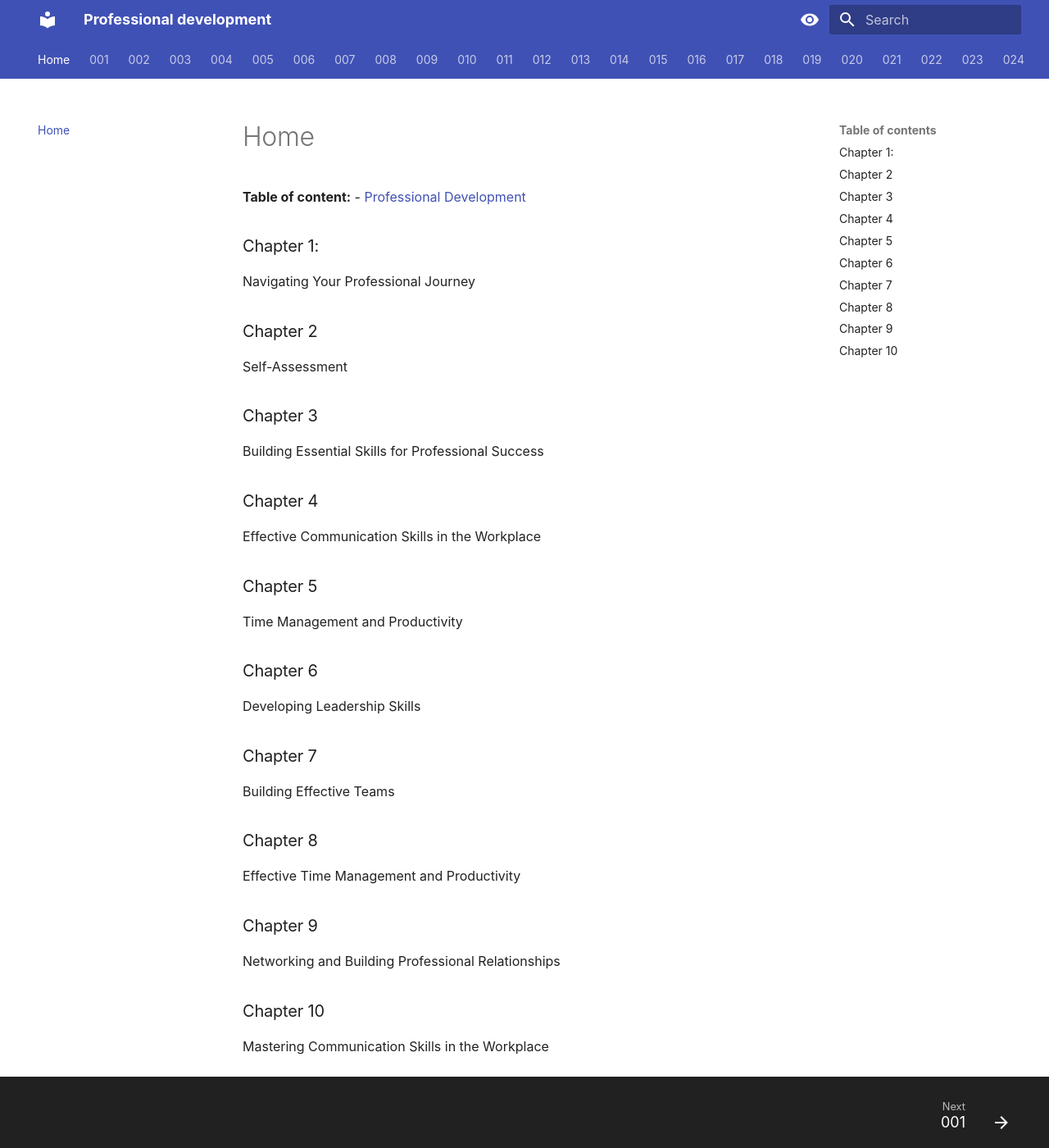
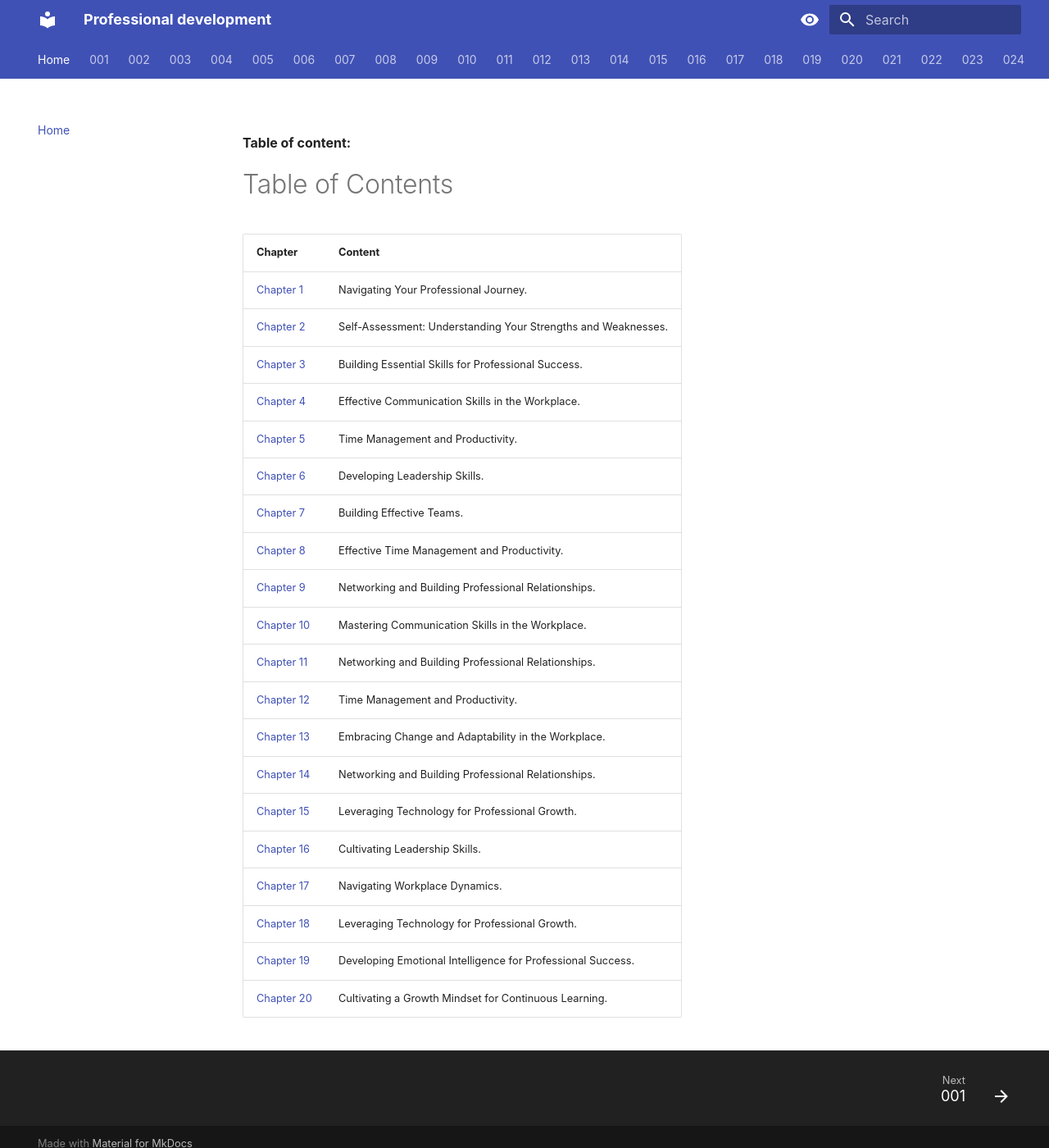
Before and after one commit to meghh07/ESDSDOC, an MkDocs documentation site: the page built from docs/index.md, in a window 1280 px wide and 1400 px high. Shown: the whole window at 82% size. Built offline with MkDocs 1.6.1 and Material for MkDocs 9.7.7, drawn with Linux system fonts in a browser that asks for light colours; some web fonts are replaced.

Commit message:
changed index
done

```diff
--- a/docs/index.md
+++ b/docs/index.md
@@ -1,44 +1,25 @@
 **Table of content:**
-- [Professional Development](#Chapter 1:)
+# Table of Contents
 
-
-<!-- headings -->
-<a id="item-one"></a>
-### Chapter 1:
-Navigating Your Professional Journey
-
-<a id="item-two"></a>
-### Chapter 2
-Self-Assessment
-
-<a id="item-three"></a>
-### Chapter 3
-Building Essential Skills for Professional Success
-
-<a id="item-four"></a>
-### Chapter 4
-Effective Communication Skills in the Workplace
-
-<a id="item-five"></a>
-### Chapter 5
-Time Management and Productivity
-
-<a id="item-six"></a>
-### Chapter 6
-Developing Leadership Skills
-
-<a id="item-seven"></a>
-### Chapter 7
-Building Effective Teams
-
-<a id="item-eight "></a>
-### Chapter 8
-Effective Time Management and Productivity
-
-<a id="item-nine "></a>
-### Chapter 9
-Networking and Building Professional Relationships
-
-<a id="item- ten "></a>
-### Chapter 10
-Mastering Communication Skills in the Workplace
+| Chapter | Content                 |
+| ------- | ----------------------- |
+| [Chapter 1](#chapter-1) | Navigating Your Professional Journey. |
+| [Chapter 2](#chapter-2) | Self-Assessment: Understanding Your Strengths and Weaknesses. |
+| [Chapter 3](#chapter-3) | Building Essential Skills for Professional Success. |
+| [Chapter 4](#chapter-4) | Effective Communication Skills in the Workplace. |
+| [Chapter 5](#chapter-5) | Time Management and Productivity. |
+| [Chapter 6](#chapter-6) | Developing Leadership Skills. |
+| [Chapter 7](#chapter-7) | Building Effective Teams. |
+| [Chapter 8](#chapter-8) | Effective Time Management and Productivity. |
+| [Chapter 9](#chapter-9) | Networking and Building Professional Relationships. |
+| [Chapter 10](#chapter-10) | Mastering Communication Skills in the Workplace. |
+| [Chapter 11](#chapter-11) | Networking and Building Professional Relationships. |
+| [Chapter 12](#chapter-12) | Time Management and Productivity. |
+| [Chapter 13](#chapter-13) | Embracing Change and Adaptability in the Workplace. |
+| [Chapter 14](#chapter-14) | Networking and Building Professional Relationships. |
+| [Chapter 15](#chapter-15) | Leveraging Technology for Professional Growth. |
+| [Chapter 16](#chapter-16) | Cultivating Leadership Skills. |
+| [Chapter 17](#chapter-17) | Navigating Workplace Dynamics. |
+| [Chapter 18](#chapter-18) | Leveraging Technology for Professional Growth. |
+| [Chapter 19](#chapter-19) | Developing Emotional Intelligence for Professional Success. |
+| [Chapter 20](#chapter-20) | Cultivating a Growth Mindset for Continuous Learning. |
```
